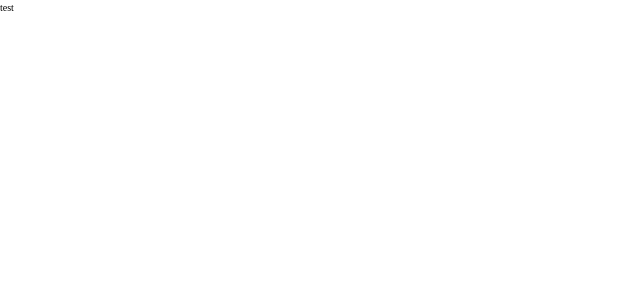
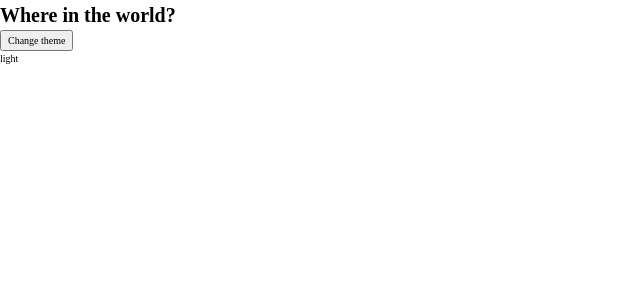
Before and after one commit to JonasOli/rest-countries, a React (Create React App) app: page / in a window 1280 px wide. Shown: the top 300 px of the page, without its empty margins (0-640 px from the left). Built offline with nearby package versions, Linux system fonts and the light colour scheme.

Commit message:
initializing rudux

```diff
--- a/package.json
+++ b/package.json
@@ -3,6 +3,7 @@
   "version": "0.1.0",
   "private": true,
   "dependencies": {
+    "@reduxjs/toolkit": "^1.7.2",
     "@testing-library/jest-dom": "^5.14.1",
     "@testing-library/react": "^12.0.0",
     "@testing-library/user-event": "^13.2.1",
@@ -12,6 +13,7 @@
     "@types/react-dom": "^17.0.9",
     "react": "^17.0.2",
     "react-dom": "^17.0.2",
+    "react-redux": "^7.2.6",
     "react-scripts": "5.0.0",
     "styled-components": "^5.3.3",
     "typescript": "^4.4.2",
--- a/src/App.tsx
+++ /dev/null
@@ -1,7 +0,0 @@
-import React from "react";
-
-function App() {
-  return <main className="App">test</main>;
-}
-
-export default App;
--- /dev/null
+++ b/src/App/hooks.ts
@@ -0,0 +1,5 @@
+import { TypedUseSelectorHook, useDispatch, useSelector } from "react-redux";
+import type { RootState, AppDispatch } from "./store";
+
+export const useAppDispatch = () => useDispatch<AppDispatch>();
+export const useAppSelector: TypedUseSelectorHook<RootState> = useSelector;
--- /dev/null
+++ b/src/App/index.tsx
@@ -0,0 +1,12 @@
+import React from "react";
+import Header from "../components/Header";
+
+function App() {
+  return (
+    <main className="App">
+      <Header />
+    </main>
+  );
+}
+
+export default App;
--- /dev/null
+++ b/src/App/store.ts
@@ -0,0 +1,13 @@
+import { configureStore } from "@reduxjs/toolkit";
+import themeSlice from "./themeSlice";
+
+const store = configureStore({
+  reducer: {
+    theme: themeSlice,
+  },
+});
+
+export type RootState = ReturnType<typeof store.getState>;
+export type AppDispatch = typeof store.dispatch;
+
+export default store;
--- /dev/null
+++ b/src/App/themeSlice.ts
@@ -0,0 +1,25 @@
+import { createSlice } from "@reduxjs/toolkit";
+
+// Define a type for the slice state
+interface ThemeState {
+  dark: boolean;
+}
+
+// Define the initial state using that type
+const initialState: ThemeState = {
+  dark: false,
+};
+
+export const themeSlice = createSlice({
+  name: "theme",
+  initialState,
+  reducers: {
+    changeTheme: (state) => {
+      state.dark = !state.dark;
+    },
+  },
+});
+
+export const { changeTheme } = themeSlice.actions;
+
+export default themeSlice.reducer;
--- /dev/null
+++ b/src/components/Header/index.tsx
@@ -0,0 +1,21 @@
+import React from "react";
+import { useAppDispatch, useAppSelector } from "../../App/hooks";
+import { changeTheme } from "../../App/themeSlice";
+
+const Header = () => {
+  const { darkTheme } = useAppSelector((state) => ({
+    darkTheme: state.theme.dark,
+  }));
+  const dispatch = useAppDispatch();
+
+  return (
+    <header>
+      <h1>Where in the world?</h1>
+      <button onClick={() => dispatch(changeTheme())}>Change theme</button>
+
+      <div>{darkTheme ? "dark" : "light"}</div>
+    </header>
+  );
+};
+
+export default Header;
--- a/src/index.tsx
+++ b/src/index.tsx
@@ -1,13 +1,17 @@
 import React from "react";
 import ReactDOM from "react-dom";
+import { Provider } from "react-redux";
 import App from "./App";
+import GlobalStyle from "./GlobalStyle";
 import reportWebVitals from "./reportWebVitals";
-import GlobalStyle from "./GlobalStyle";
+import store from "./App/store";
 
 ReactDOM.render(
   <React.StrictMode>
     <GlobalStyle />
-    <App />
+    <Provider store={store}>
+      <App />
+    </Provider>
   </React.StrictMode>,
   document.getElementById("root")
 );
```
Also changed, not shown: src/components/CountryCard/index.tsx (added, +7 -0 lines), 2 other files (tests, documents, lock files or other folders).
